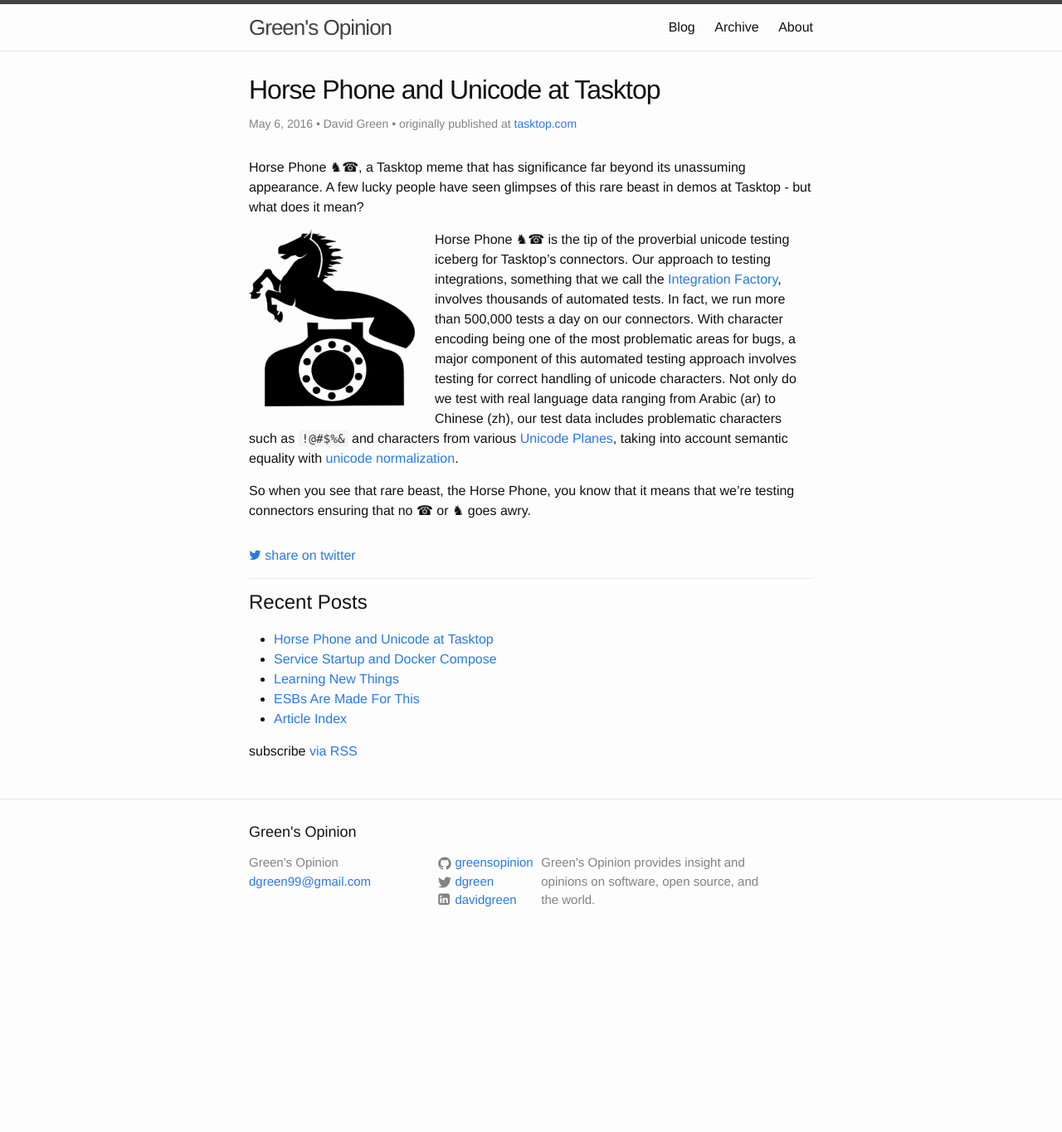
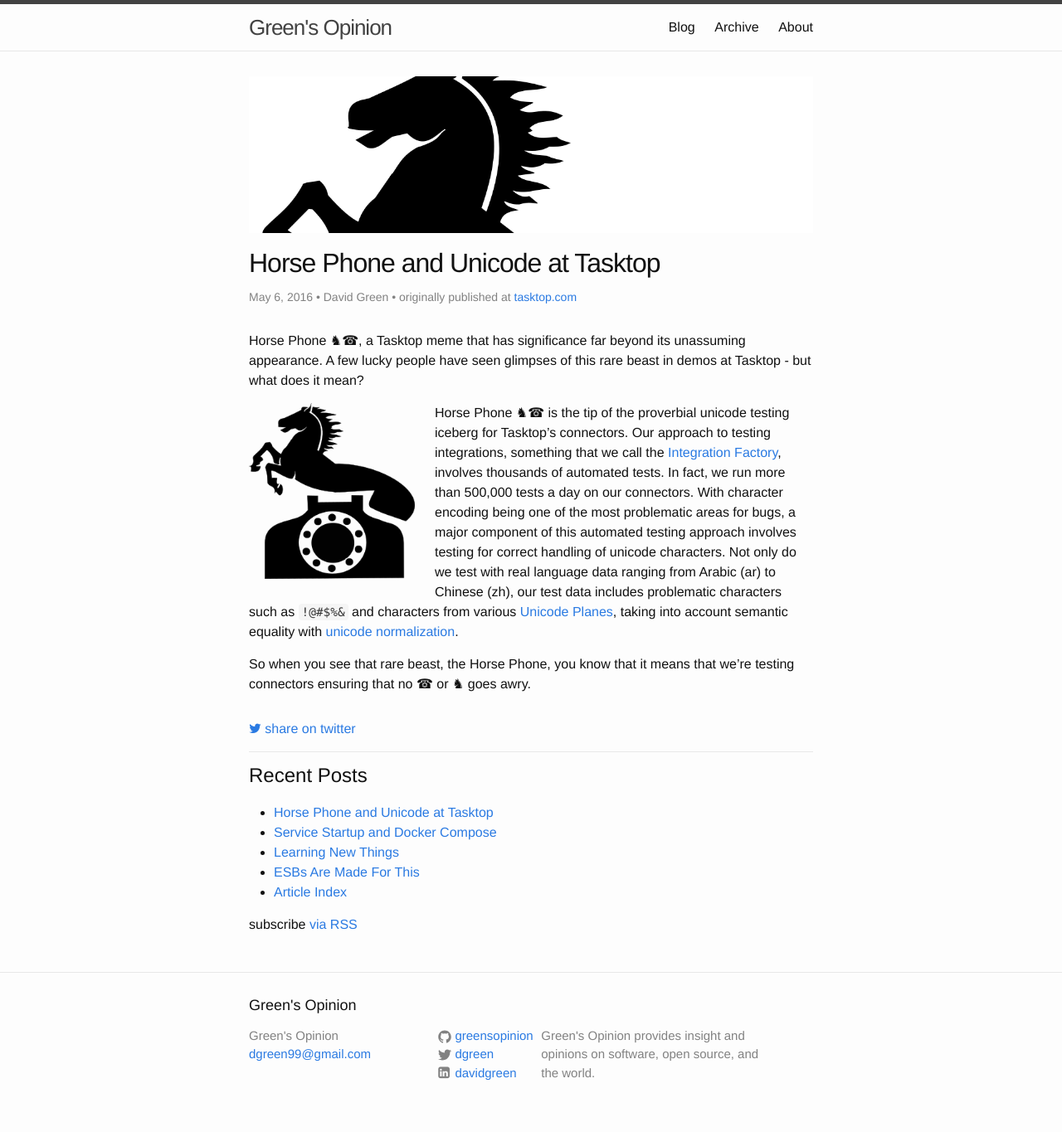
Before and after one commit to greensopinion/greensopinion.github.io, a Jekyll site: the page built from _posts/2016-05-06-horse-phone-and-unicode.md, in a window 1280 px wide. Shown: the whole page at 83% size. Built offline with Jekyll 4.4.1, drawn with Linux system fonts in a browser that asks for light colours; nearby versions of some CDN libraries; comment, search, counter and statistics services are not loaded; before the commit the page ends 1157 px from its top, so only the background shows below that.

Commit message:
add blog feature-image

```diff
--- a/_layouts/blog.html
+++ b/_layouts/blog.html
@@ -1,6 +1,7 @@
 ---
 layout: default
 ---
+
 <div class="post-content">
   {{ content }}
 </div>
--- a/_layouts/post.html
+++ b/_layouts/post.html
@@ -2,7 +2,11 @@
 layout: default
 ---
 <article class="post" itemscope itemtype="http://schema.org/BlogPosting">
-
+  {% if page.feature_image %}
+  <div class="feature-image">
+    <img class="feature-image" src="{{ page.feature_image }}"/>
+  </div>
+  {% endif %}
   <header class="post-header">
     <h1 class="post-title" itemprop="name headline">{{ page.title }}</h1>
     <p class="post-meta"><time datetime="{{ page.date | date_to_xmlschema }}" itemprop="datePublished">{{ page.date | date: "%b %-d, %Y" }}</time>{% if page.author %} • <span itemprop="author" itemscope itemtype="http://schema.org/Person"><span itemprop="name">{{ page.author }}</span></span>{% endif %}{% if page.original_url %} • originally published at <a href="{{ page.original_url }}">{{ page.original_url | remove_first:'http://'| remove_first:'https://' | split:'/' | first | remove_first:'www.' }}</a>{% endif %}</p>
--- a/_posts/2016-05-06-horse-phone-and-unicode.md
+++ b/_posts/2016-05-06-horse-phone-and-unicode.md
@@ -7,6 +7,7 @@
   - Testing
   - Unicode
 modified_time: '2016-05-06T12:00:00.000-08:01'
+feature_image: /images/blog/2016-05/horsephone-banner.png
 original_url: https://www.tasktop.com/blog/telephone-horse-and-unicode-at-tasktop/
 comments: true
 ---
--- a/blog.html
+++ b/blog.html
@@ -3,6 +3,11 @@
 permalink: /blog/
 ---
 {% for post in site.posts limit:1 %}
+{% if post.feature_image %}
+<div class="feature-image">
+  <img class="feature-image" src="{{ post.feature_image }}"/>
+</div>
+{% endif %}
 <header class="post-header">
   <h1 class="post-title" itemprop="name headline">{{ post.title }}</h1>
   <p class="post-meta"><time datetime="{{ post.date | date_to_xmlschema }}" itemprop="datePublished">{{ post.date | date: "%b %-d, %Y" }}</time>{% if post.author %} • <span itemprop="author" itemscope itemtype="http://schema.org/Person"><span itemprop="name">{{ post.author }}</span></span>{% endif %}{% if post.original_url %} • originally published at <a href="{{ post.original_url }}">{{ post.original_url | remove_first:'http://'| remove_first:'https://' | split:'/' | first | remove_first:'www.' }}</a>{% endif %}</p>
--- a/css/main.scss
+++ b/css/main.scss
@@ -127,3 +127,7 @@
   margin-right: 1.5em;
   margin-bottom: 0.5em;
 }
+
+.feature-image {
+  margin-bottom: 10px;
+}
```
